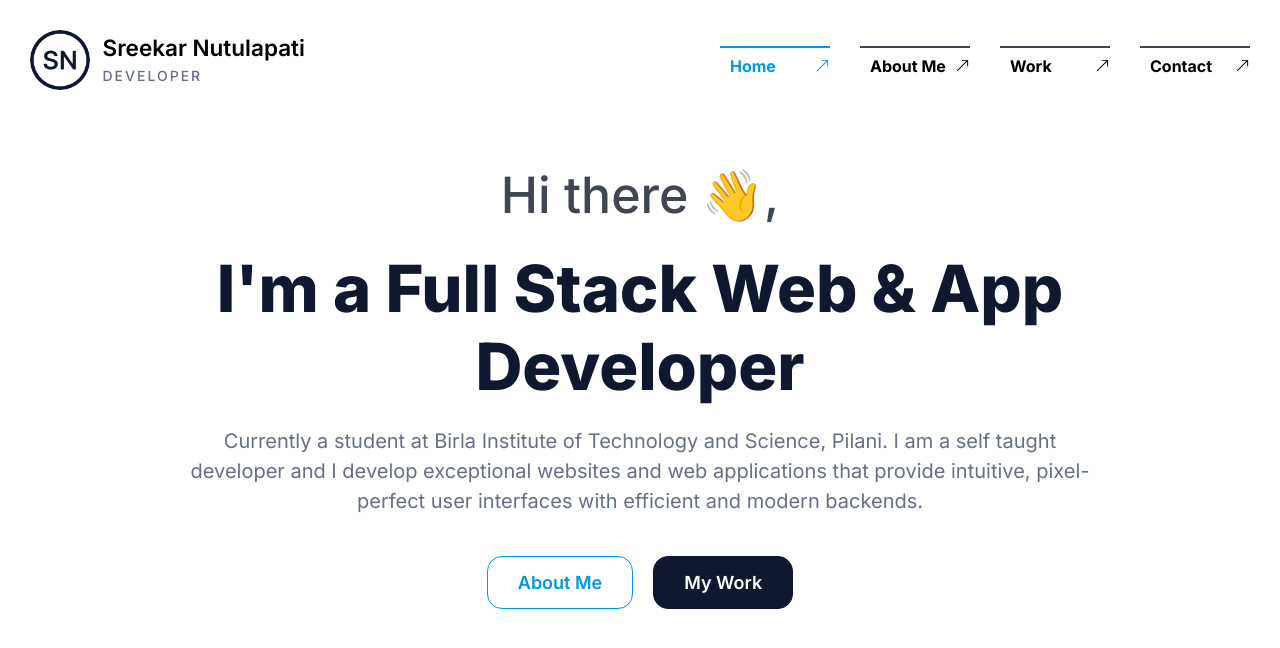
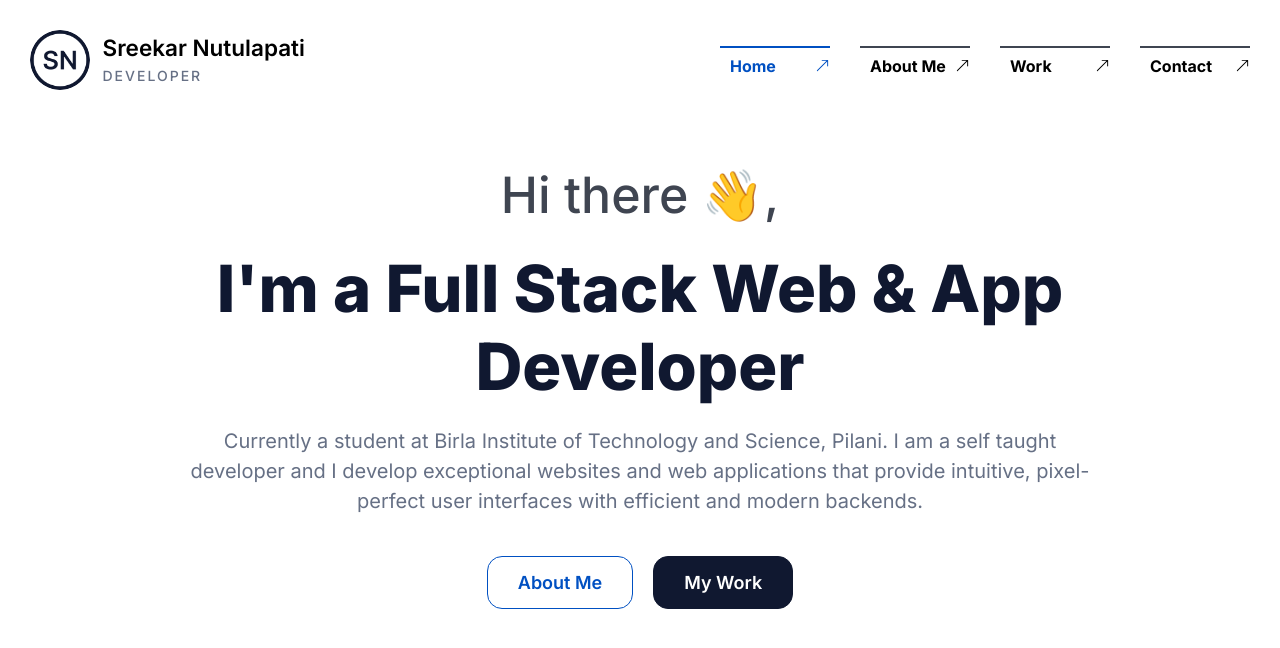
Before and after one commit to sreekarnv/sreekarnutulapati.vercel.app, a Next.js app: page / in a window 1280 px wide. Shown: the top 648 px of the page. Built offline with nearby package versions, Linux system fonts and the light colour scheme; no server answers.

Commit message:
fix accesibility issues

```diff
--- a/src/layouts/navigation/navbar/Navbar.tsx
+++ b/src/layouts/navigation/navbar/Navbar.tsx
@@ -22,7 +22,11 @@ const Navbar: React.FC<NavbarProps> = ({ isOpen, setIsOpen }) => {
           <Link text="Contact" href={'/contact'} />
         </ul>
 
-        <button onClick={() => setIsOpen(!isOpen)} className={classes.toggler}>
+        <button
+          aria-label="Menu Toggle"
+          onClick={() => setIsOpen(!isOpen)}
+          className={classes.toggler}
+        >
           <HiMenu size={20} />
         </button>
       </nav>
--- a/src/scss/variables/_colors.scss
+++ b/src/scss/variables/_colors.scss
@@ -1,7 +1,7 @@
 $color-white: #ffffff;
 $color-black: #000000;
 
-$color-primary: #0099e2;
+$color-primary: #0050c2;
 $color-secondary: #101830;
 $color-danger: #ff4d4d;
 
```
